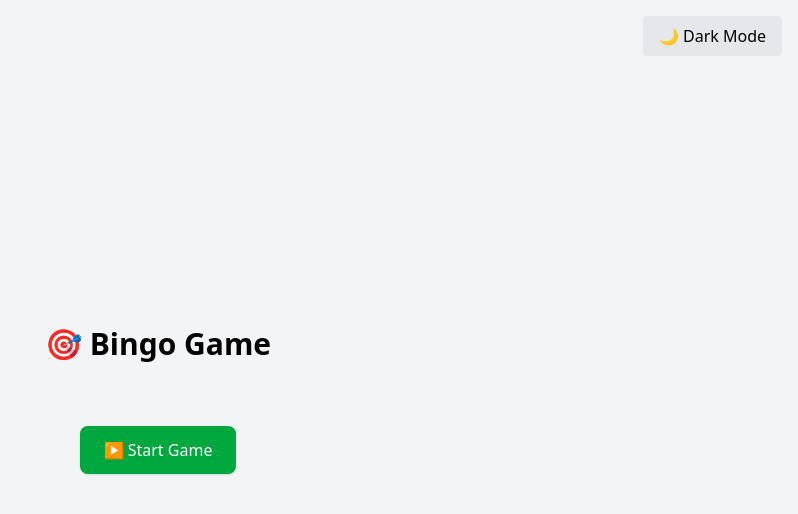
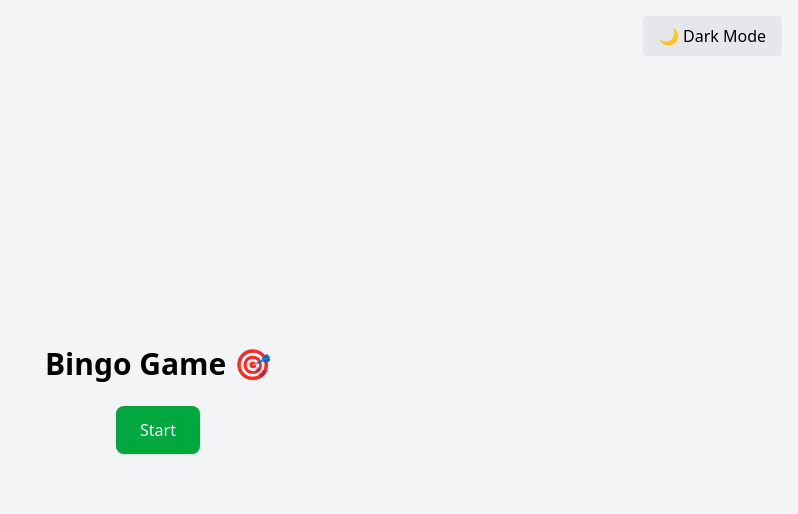
Before and after one commit to tevBoyz/bingo-game, a React (Vite) app: page / in a window 1280 px wide. Shown: the top 514 px of the page, without its empty margins (482-1280 px from the left). Built offline with nearby package versions, Linux system fonts and the light colour scheme.

Commit message:
fixed histor to show all the numbers, in a scrollable fasion

```diff
--- a/index.html
+++ b/index.html
@@ -4,7 +4,7 @@
     <meta charset="UTF-8" />
     <link rel="icon" type="image/svg+xml" href="/vite.svg" />
     <meta name="viewport" content="width=device-width, initial-scale=1.0" />
-    <title>Vite + React</title>
+    <title>Bingo Game 🎯</title>
   </head>
   <body>
     <div id="root"></div>
--- a/src/App.jsx
+++ b/src/App.jsx
@@ -32,14 +32,6 @@ const startNewGame = () => {
 
 
   const [modal, setModal] = useState({ visible: false, message: '' });
-
-  // Generate card on mount
-  // useEffect(() => {
-  //   const card = generateBingoCard();
-  //   dispatch(setPlayerCard(card));
-  //   dispatch(startGame());
-  // }, [dispatch]);
-
   // Call a new number every 5 seconds
   useEffect(() => {
     if (gameStatus !== 'playing') return;
@@ -64,7 +56,7 @@ const startNewGame = () => {
 
 return (
   <div className="relative flex flex-col items-center justify-center min-h-screen bg-gray-100 p-4 gap-6 dark:bg-gray-900">
-    <h1 className="text-3xl font-bold dark:text-white mb-10">🎯 Bingo Game</h1>
+    <h1 className="text-3xl font-bold dark:text-white">Bingo Game 🎯</h1>
 
     <audio ref={audioRef} src="/ding-sound.mp3" preload="auto" />
 
@@ -73,16 +65,17 @@ return (
         onClick={startNewGame}
         className="bg-green-600 text-white px-6 py-3 rounded-lg shadow hover:bg-green-700 dark:bg-green-500 dark:hover:bg-green-600 transition duration-300 flex items-center gap-2"
       >
-        ▶️ Start Game
+        Start
       </button>
     )}
 
     {gameStatus !== 'idle' && (
       <>
         <CalledNumber />
-        <CallHistory />
         <BingoCard />
         <Controls showModal={setModal} />
+        <CallHistory />
+
       </>
     )}
 
--- a/src/components/CallHistory.jsx
+++ b/src/components/CallHistory.jsx
@@ -1,22 +1,30 @@
-import React from 'react';
 import { useSelector } from 'react-redux';
 
 export default function CallHistory() {
   const calledNumbers = useSelector(state => state.bingo.calledNumbers);
 
   // Show last 5 called numbers, most recent first
-  const recent = [...calledNumbers].slice(-5).reverse();
+  const recent = [...calledNumbers].reverse();
 
   return (
-    <div className="flex gap-2 flex-wrap justify-center">
+    <div className="mt-4">
+        <span className="dark:text-white">History</span>
+        <div className="rounded flex gap-2 flex-wrap max-w-3xs max-h-15 justify-center overflow-y-scroll [&::-webkit-scrollbar]:w-2
+  [&::-webkit-scrollbar-track]:rounded-full
+  [&::-webkit-scrollbar-track]:bg-gray-100
+  [&::-webkit-scrollbar-thumb]:rounded-full
+  [&::-webkit-scrollbar-thumb]:bg-gray-300
+  dark:[&::-webkit-scrollbar-track]:bg-neutral-700
+  dark:[&::-webkit-scrollbar-thumb]:bg-neutral-500">
       {recent.map((num, idx) => (
         <span
           key={idx}
-          className="bg-blue-200 text-blue-800 px-3 py-1 rounded text-sm font-medium dark:bg-blue-600 dark:text-blue-200"
+          className="bg-blue-200 text-blue-800 px-3 py-1 max-h-8 min-w-5 rounded text-sm font-medium dark:bg-blue-600 dark:text-blue-200"
         >
           {num}
         </span>
       ))}
     </div>
+    </div>
   );
 }
--- a/src/components/Controls.jsx
+++ b/src/components/Controls.jsx
@@ -1,4 +1,3 @@
-import React from 'react';
 import { useDispatch, useSelector } from 'react-redux';
 import { checkBingoWin } from '../utils/checkBingo';
 import { endGame } from '../redux/bingoSlice';
```
